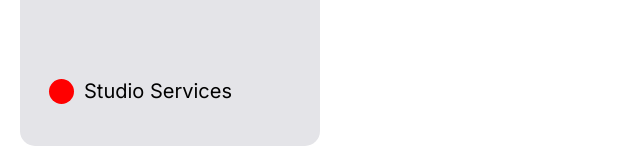
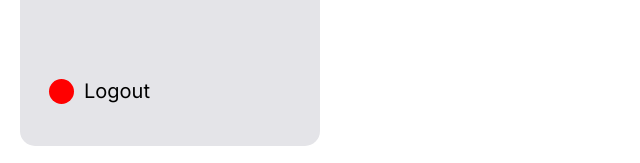
Before and after one commit to Shail-26/A-One-Art, a React (Create React App) app in the folder root/frontend/: page /adminhome in a window 1280 px wide. Shown: the part 554-717 px from the top of the page, without its empty margins (0-640 px from the left). Built offline with nearby package versions, Linux system fonts and the light colour scheme; the HTML template or start-up script is replaced by a standard one.

Commit message:
Remove theme-color meta tag from index.html and update logout link in Sidebar.js

```diff
--- a/root/frontend/public/index.html
+++ b/root/frontend/public/index.html
@@ -4,7 +4,7 @@
     <meta charset="utf-8" />
     <link rel="icon" href="%PUBLIC_URL%/favicon.ico" />
     <meta name="viewport" content="width=device-width, initial-scale=1" />
-    <meta name="theme-color" content="#000000" />
+    <!-- <meta name="theme-color" content="#000000" /> -->
     <meta
       name="description"
       content="Web site created using create-react-app"
--- a/root/frontend/src/components/admin/Sidebar.js
+++ b/root/frontend/src/components/admin/Sidebar.js
@@ -17,7 +17,7 @@ const Sidebar = () => {
                     </div>
                 </div>
                 <div className="btns-2">
-                    <a href="/"><span className="dot red"></span>Studio Services</a>
+                    <a href="/"><span className="dot red"></span>Logout</a>
                 </div>
             </div>
 
```
